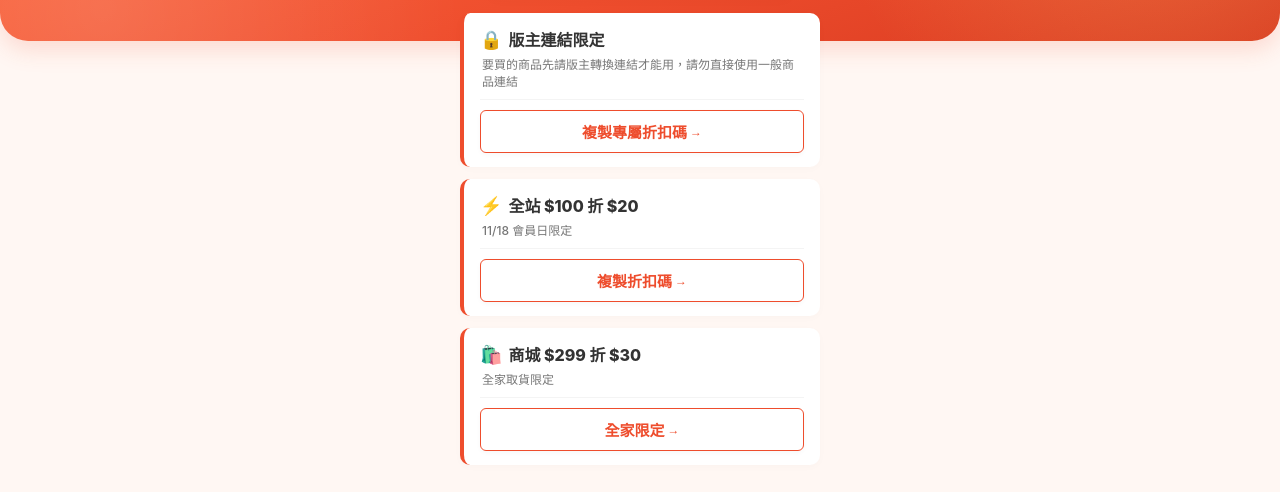
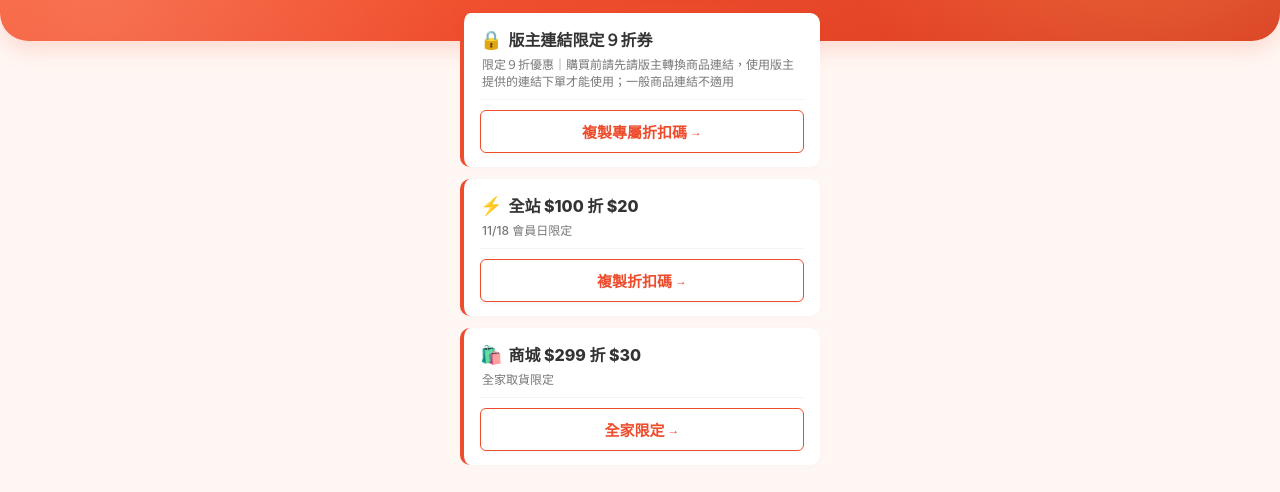
Before and after one commit to walletsa/walletsa.github.io, a plain HTML site: page 202611/index.html in a window 1280 px wide. Shown: the part 190-682 px from the top of the page. Drawn offline with Linux system fonts and the light colour scheme.

Commit message:
Clarify SH18SMPV moderator link exclusive 10% off coupon

```diff
--- a/202611/index.html
+++ b/202611/index.html
@@ -280,8 +280,8 @@
         {
             show: true,
             icon: "🔒",
-            title: "版主連結限定",
-            desc: "要買的商品先請版主轉換連結才能用，請勿直接使用一般商品連結",
+            title: "版主連結限定９折券",
+            desc: "限定９折優惠｜購買前請先請版主轉換商品連結，使用版主提供的連結下單才能使用；一般商品連結不適用",
             buttons: [
                 {
                     show: true,
```
